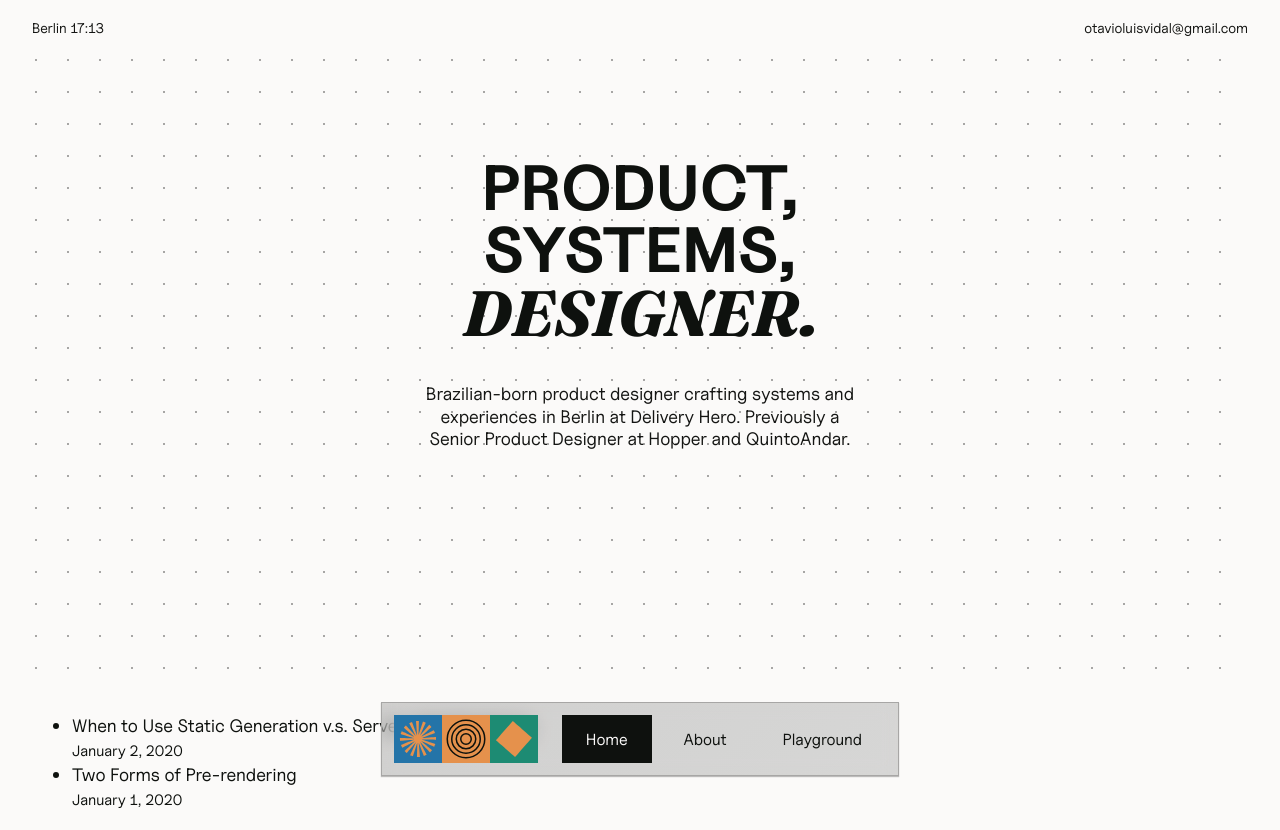
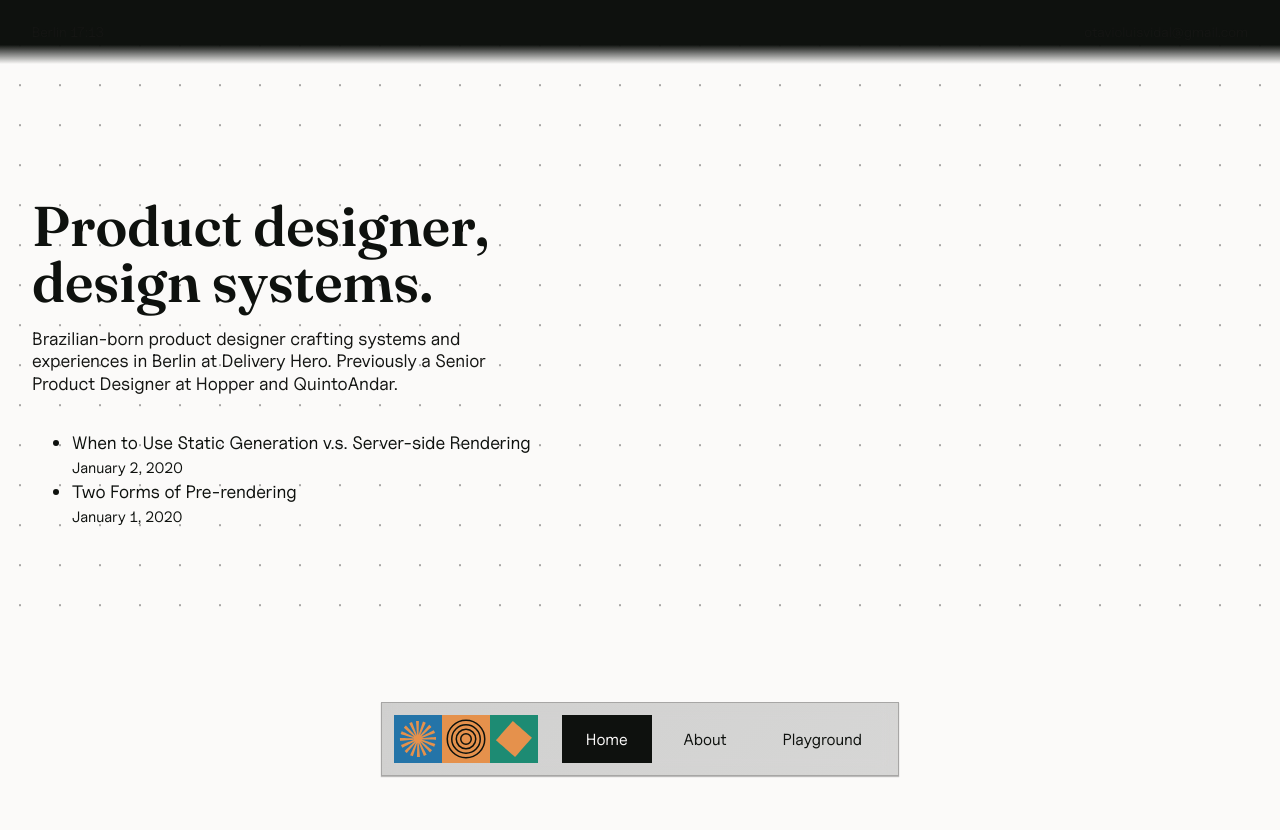
Before and after one commit to okotavio/personal-website-prod, a Next.js app: page / in a window 1280 px wide. After the commit the page ends 800 px from the top, so only its background shows below. Built offline with nearby package versions, Linux system fonts and the light colour scheme.

Commit message:
changed home hero

```diff
--- a/components/systembar.js
+++ b/components/systembar.js
@@ -10,11 +10,9 @@ export default function SystemBar({}) {
   const prefersReducedMotion = usePrefersReducedMotion();
 
   return (
-    <Container>
-      <div className="system-bar">
-        <div className="left">Berlin 17:13</div>
-        <div className="right">otavioluisvidal@gmail.com</div>
-      </div>
-    </Container>
+    <div className="system-bar">
+      <div className="left">Berlin 17:13</div>
+      <div className="right">otavioluisvidal@gmail.com</div>
+    </div>
   );
 }
--- a/pages/index.js
+++ b/pages/index.js
@@ -18,22 +18,19 @@ export default function Home({ allPostsData }) {
   return (
     <Layout>
       <main className={styles.main} id="main">
+        <div className="polka">
           <Container>
-          <div className="polka">
             <div className="hero">
               <div className="title">
-                <h1 className="motion-entrance">Product,</h1>
-                <h1 className="motion-entrance motion-delay-100">Systems,</h1>
-                <h1 className="italic-accent motion-entrance motion-delay-200">
-                  Designer.
+                <h1 className="motion-entrance">
+                  Product designer, design systems.
                 </h1>
               </div>
-              <p className="hero-description motion-entrance motion-delay-300">
+              <p className="hero-description motion-entrance motion-delay-200">
                 Brazilian-born product designer crafting systems and experiences
                 in Berlin at Delivery Hero. Previously a Senior Product Designer
                 at Hopper and QuintoAndar.
               </p>
-            </div>
             </div>
             <ul>
               {allPostsData.map(({ id, date, title }) => (
@@ -47,6 +44,7 @@ export default function Home({ allPostsData }) {
               ))}
             </ul>
           </Container>
+        </div>
       </main>
     </Layout>
   );
--- a/styles/accessibility.scss
+++ b/styles/accessibility.scss
@@ -25,7 +25,8 @@ a {
   .menu .active::before,
   .menu .label,
   .skip-to-content-link .label,
-  .menu > *:hover:not(.active)::before {
+  .menu > *:hover:not(.active)::before,
+  .polka {
     animation: none !important;
   }
   header {
--- a/styles/animation.scss
+++ b/styles/animation.scss
@@ -59,6 +59,15 @@
   }
 }
 
+@keyframes polka {
+  0% {
+    background-position: 0px 0px;
+  }
+  100% {
+    background-position: 0px -10000px;
+  }
+}
+
 /* Entrances classes */
 
 .page-entrance {
--- a/styles/globals.scss
+++ b/styles/globals.scss
@@ -209,33 +209,37 @@ header:hover {
     1px,
     transparent 0
   );
-  background-size: 32px 32px;
-  background-position: -12px -12px;
+  background-size: 40px 40px;
   height: 80vh;
+  // -webkit-animation-fill-mode: forwards;
+  animation-duration: 1000s;
+  animation-name: polka;
+  animation-timing-function: linear;
+  animation-iteration-count: infinite;
 }
 
 .hero {
   display: flex;
   flex-direction: column;
   justify-content: center;
-  max-width: 600px;
-  margin: 0 auto;
-  padding: 80px;
+  padding-top: 20vh;
+  // padding-left: 48px;
 
   h1 {
-    font-family: var(--typography-font-family);
-    font-weight: 800;
-    font-size: 64px;
-    line-height: 1.2rem;
-    text-transform: uppercase;
-    text-align: center;
+    font-family: var(--typography-font-family-display);
+    font-weight: 600;
+    font-size: 56px;
+    line-height: 1em;
+    color: var(--color-text-default);
+    max-width: 600px;
+    margin-bottom: 0;
   }
   .hero-description {
     font-family: var(--typography-font-family);
     font-size: 18px;
     line-height: 1.25em;
     color: var(--color-text-subdued);
-    text-align: center;
+    max-width: 500px;
   }
 }
 
@@ -246,9 +250,15 @@ header:hover {
 }
 
 .system-bar {
+  position: fixed;
   display: flex;
   justify-content: space-between;
-  padding: 16px 0;
+  align-items: center;
+  padding: 0 32px;
+  top: 0;
+  width: 100%;
   font-size: 14px;
   color: var(--color-text-subdued);
+  background: linear-gradient(rgba(14, 17, 14, 1) 70%, rgba(14, 17, 14, 0));
+  height: 64px;
 }
```
Lines whose indentation alone changed are shown as unchanged.
